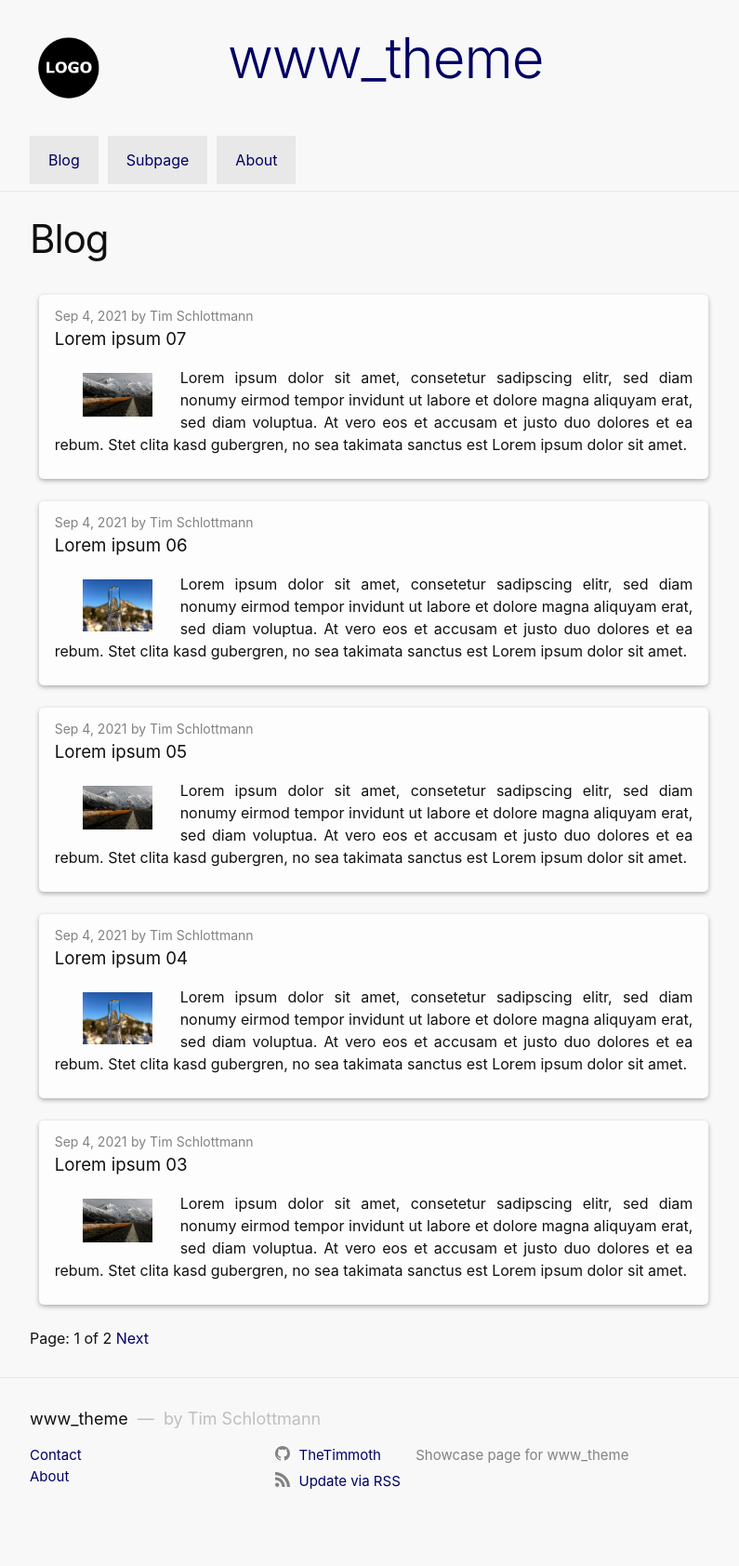
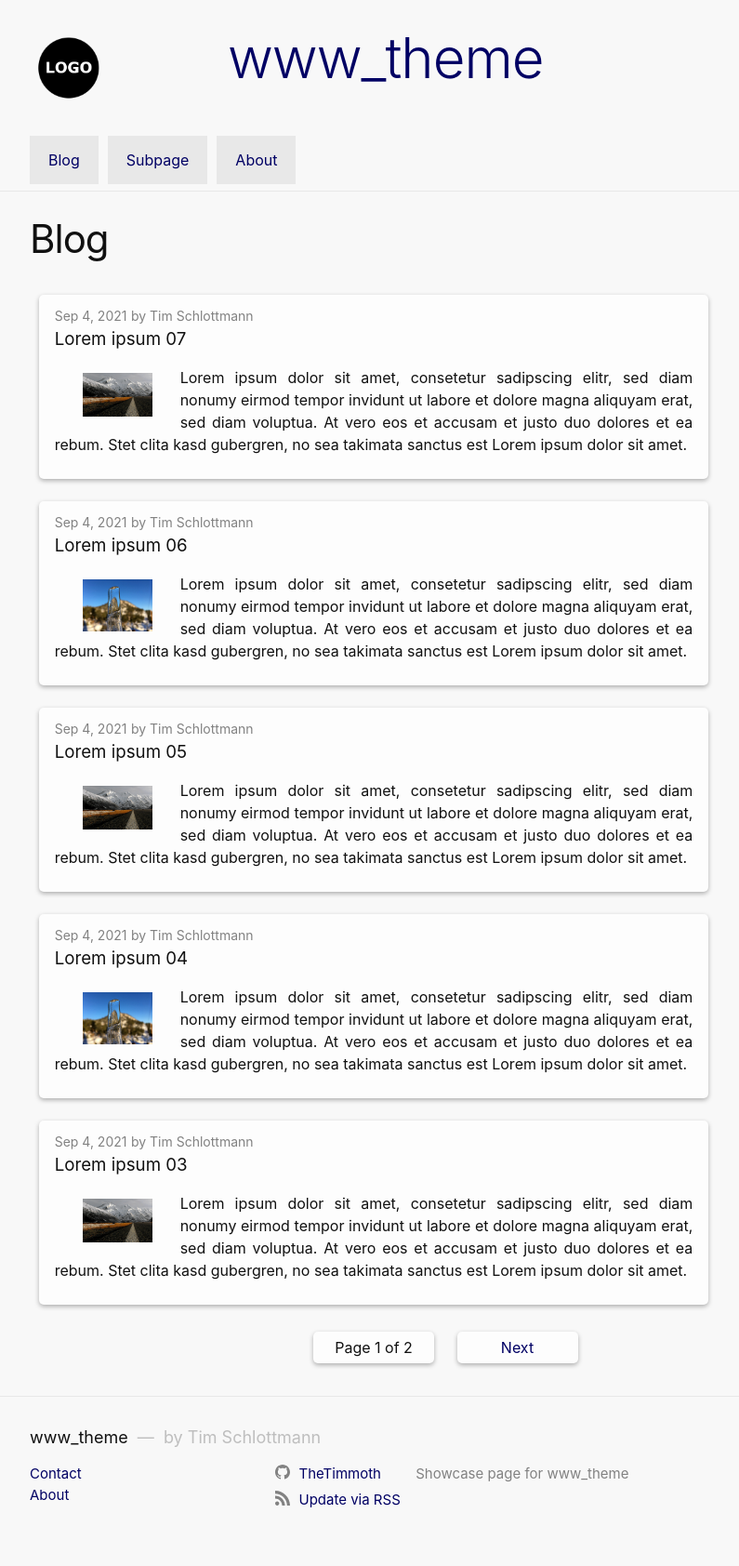
Before and after one commit to TheTimmoth/www_theme, a Jekyll site: the page built from index.html, in a window 1280 px wide. Shown: the whole page at 93% size, without its empty margins (238-1033 px from the left). Built offline with Jekyll 4.4.1, drawn with Linux system fonts in a browser that asks for light colours; the list of posts is cut into pages by our own code.

Commit message:
Enhance layout of paginator buttons

```diff
--- a/_layouts/blog-home.html
+++ b/_layouts/blog-home.html
@@ -4,7 +4,7 @@ layout: home
 
   <!-- This loops through the paginated posts -->
   {% for post in paginator.posts %}
-  <a href="{{ post.url | relative_url }}" class="paginator-link">
+  <a href="{{ post.url | relative_url }}" class="paginator-link-container">
     <div class="paginator-post">
       {%- assign date_format = site.minima.date_format | default: "%b %-d, %Y" -%}
       <span class="post-meta">{{ post.date | date: date_format }}</span>
@@ -28,17 +28,21 @@ layout: home
 
   <!-- Pagination links -->
   {% if paginator.total_pages > 1 %}
-  <div class="pagination">
+  <div class="paginator-previous-next">
     {% if paginator.previous_page %}
-    <a href="{{ paginator.previous_page_path }}" class="previous">
-      Previous
+    <a href="{{ paginator.previous_page_path }}">
+      {%- if site.lang == "de" -%}Zurück{%- else -%}Previous{%- endif -%}
     </a>
+    {% else %}
+      <span style="opacity: 0;"></span>
     {% endif %}
-    <span class="page_number ">
-      Page: {{ paginator.page }} of {{ paginator.total_pages }}
+    <span>
+      {%- if site.lang == "de" -%}Seite{%- else -%}Page{%- endif -%}&nbsp;{{ paginator.page }}&nbsp;{%- if site.lang == "de" -%}von{%- else -%}of{%- endif -%}&nbsp;{{ paginator.total_pages }}
     </span>
     {% if paginator.next_page %}
-    <a href="{{ paginator.next_page_path }}" class="next">Next</a>
+    <a href="{{ paginator.next_page_path }}">{%- if site.lang == "de" -%}Weiter{%- else -%}Next{%- endif -%}</a>
+    {% else %}
+      <span style="opacity: 0;"></span>
     {% endif %}
   {% endif %}
   </div>
--- a/_sass/www_theme/_layout.scss
+++ b/_sass/www_theme/_layout.scss
@@ -356,7 +356,7 @@
   // }
 }
 
-.paginator-link {
+.paginator-link-container {
   color: $text-color;
 
   &:hover {
@@ -402,8 +402,66 @@
   &:hover::after {
     opacity: 1;
   }
+}
+
+.paginator-previous-next {
+  max-width: 500px;
+  padding: 5px 0;
+  margin-left: auto;
+  margin-right: auto;
+
+  text-align: center;
 
   @include media-query($on-palm) {
+    max-width: 180px;
+  }
 
+  span, a {
+    display: inline-block;
+    background-color: $background-color-light;
+    border-radius: 5px;
+    box-shadow: 0 2px 5px rgba(0, 0, 0, 0.3);
+    padding: 5px 15px;
+    margin-left: 10px;
+    margin-right: 10px;
+    width: 100px;
+
+    @include media-query($on-palm) {
+      &:first-child {
+        margin-top: 0;
+      }
+      margin-top: 10px;
+    }
+  }
+
+  a {
+    -webkit-transition: all 1ms cubic-bezier(0.165, 0.84, 0.44, 1);
+    transition: all 1ms cubic-bezier(0.165, 0.84, 0.44, 1);
+
+    &::after {
+      content: "";
+      position: absolute;
+      top: 0;
+      left: 0;
+      width: 100%;
+      height: 100%;
+      z-index: -1;
+
+      opacity: 0;
+      border-radius: 5px;
+      box-shadow: 0 5px 15px rgba(0, 0, 0, 0.3);
+      -webkit-transition: all 1ms cubic-bezier(0.165, 0.84, 0.44, 1);
+      transition: all 1ms cubic-bezier(0.165, 0.84, 0.44, 1);
+    }
+
+    &:hover {
+      -webkit-transform: scale(1.005, 1.005);
+      transform: scale(1.005, 1.005);
+      text-decoration: none;
+    }
+
+    &:hover::after {
+      opacity: 1;
+    }
   }
 }
```
